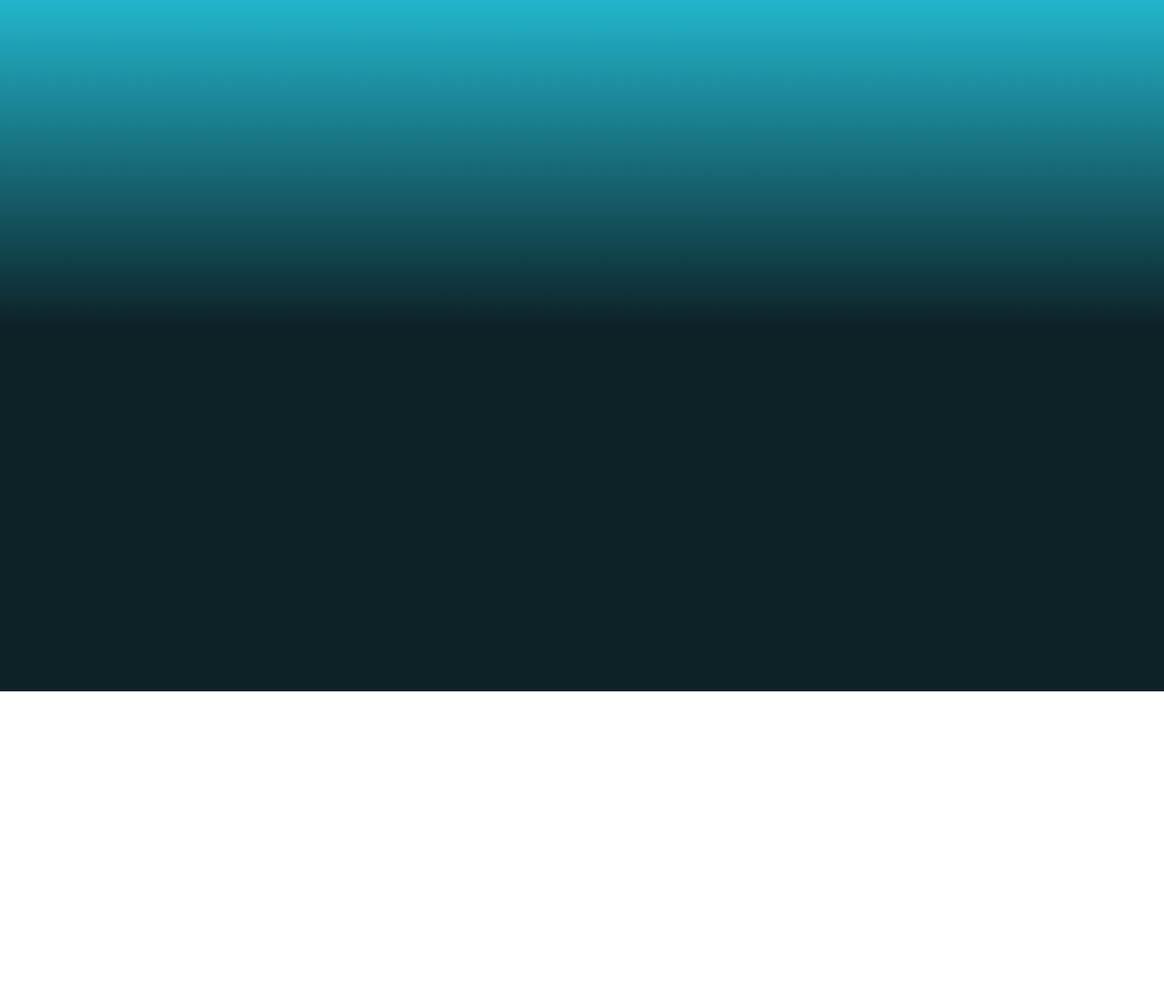
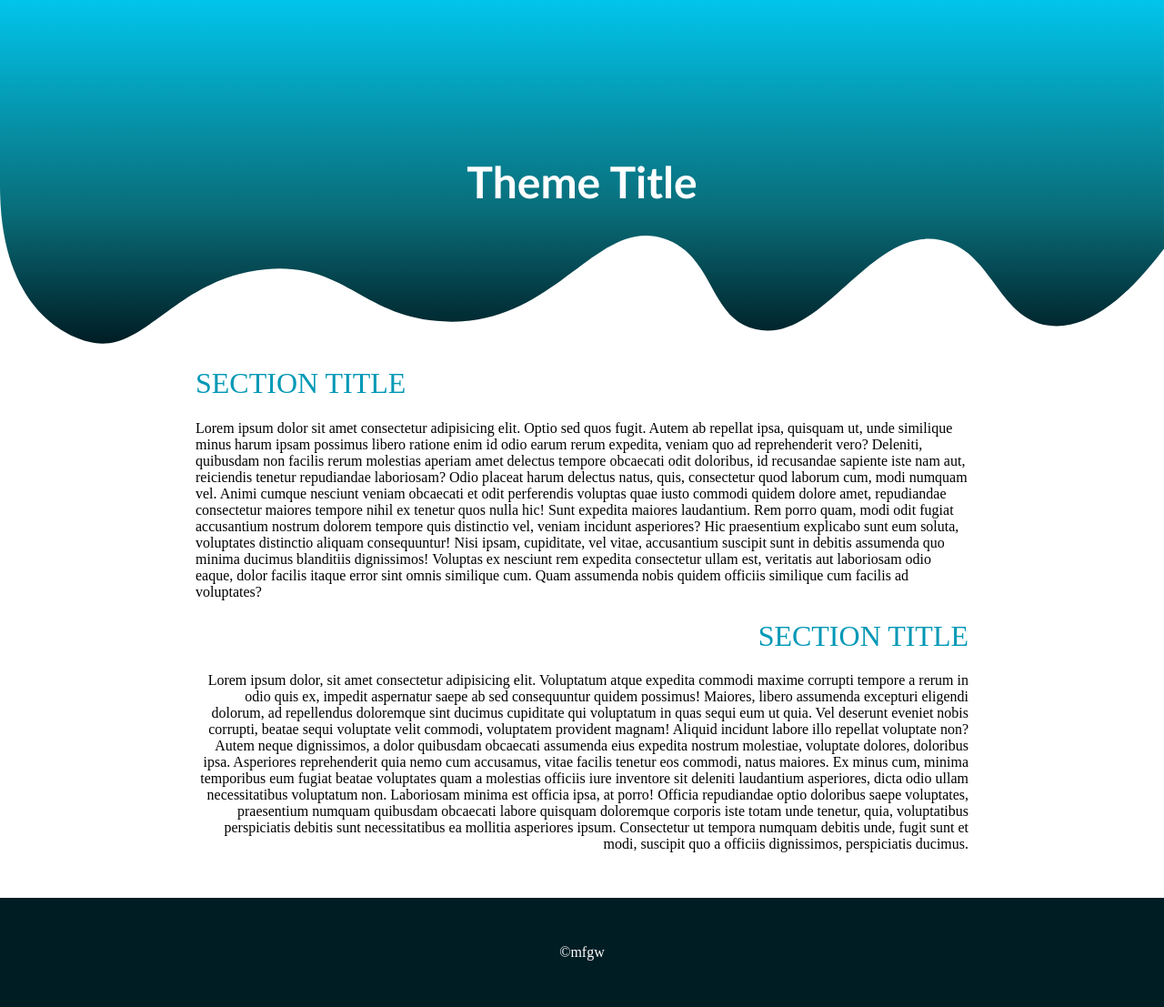
Before and after one commit to Roquemn/Mobilefriendlywebsites, a plain HTML site: page index.html in a window 1280 px wide. Shown: the part 40-1147 px from the top of the page at 91% size. Before the commit the page ends 800 px from the top, so only its background shows below. Drawn offline with Linux system fonts and the light colour scheme.

Commit message:
finished adding html element and styling

```diff
--- a/index.html
+++ b/index.html
@@ -1,5 +1,6 @@
 <!DOCTYPE html>
 <html lang="en">
+
 <head>
     <meta charset="UTF-8">
     <meta http-equiv="X-UA-Compatible" content="IE=edge">
@@ -7,10 +8,64 @@
     <link rel="stylesheet" href="./style/style.css">
     <title>Day 1 Take-Home</title>
 </head>
+
 <body>
-    <div class="bg-gradient">
+
+    <!-- Large container inside whole body -->
+
+    <div class="background">
+        <div class="theme-title">
+            <H1>Theme Title</H1>
+        </div>
+        <svg id="Layer_1" data-name="Layer 1" xmlns="http://www.w3.org/2000/svg" viewBox="0 0 1366 445.8">
+            <defs>
+                <style>
+                    .cls-1 {
+                        fill: url(#gradient);
+                    }
+                </style>
+                <linearGradient spreadMethod="pad" id="gradient" x1="0%" y1="100%" x2="0%" y2="0%">
+                    <stop offset="0%" style="stop-color:rgba(0,29,36,1);stop-opacity:1;" />
+                    <stop offset="35%" style="stop-color:rgba(9,109,121,1);stop-opacity:1;" />
+                    <stop offset="100%" style="stop-color:rgba(0,212,255,1);stop-opacity:1;" />
+                </linearGradient>
+            </defs>
+            <path class="cls-1"
+                d="M1366,334.59c-35.76,47.13-85.07,97-135.44,90-59.88-8.29-66.63-89.32-127.49-100.5-82.78-15.2-137.89,122.32-216,105-55.81-12.38-48.17-87.13-108-106.5-78.31-25.35-125.07,98-249,97.5-103.49-.42-121.3-69.87-217.49-61.5-107.29,9.34-142.49,100.74-207,85.5C72.27,436.21,0,399.09,0,261.1V0H1366Z" />
+        </svg>
+
+        <!-- Paragraph Section starts, Large container wrapping two paragraph sections-->
+
+        <div class="paragraph-container">
+            <div class="section-1">
+                <h1 class="title-1">SECTION TITLE</h1>
+                <p> Lorem ipsum dolor sit amet consectetur adipisicing elit. Optio sed quos fugit. Autem ab repellat ipsa, quisquam ut, unde similique minus harum ipsam possimus libero ratione enim id odio earum rerum expedita, veniam quo ad reprehenderit vero? Deleniti, quibusdam non facilis rerum molestias aperiam amet delectus tempore obcaecati odit doloribus, id recusandae sapiente iste nam aut, reiciendis tenetur repudiandae laboriosam? Odio placeat harum delectus natus, quis, consectetur quod laborum cum, modi numquam vel. Animi cumque nesciunt veniam obcaecati et odit perferendis voluptas quae iusto commodi quidem dolore amet, repudiandae consectetur maiores tempore nihil ex tenetur quos nulla hic! Sunt expedita maiores laudantium. Rem porro quam, modi odit fugiat accusantium nostrum dolorem tempore quis distinctio vel, veniam incidunt asperiores? Hic praesentium explicabo sunt eum soluta, voluptates distinctio aliquam consequuntur! Nisi ipsam, cupiditate, vel vitae, accusantium suscipit sunt in debitis assumenda quo minima ducimus blanditiis dignissimos! Voluptas ex nesciunt rem expedita consectetur ullam est, veritatis aut laboriosam odio eaque, dolor facilis itaque error sint omnis similique cum. Quam assumenda nobis quidem officiis similique cum facilis ad voluptates?</p>
+
+
+            </div>
+            <div class="section-2">
+                <h1 class="title-2">SECTION TITLE</h1>
+                <p> Lorem ipsum dolor, sit amet consectetur adipisicing elit. Voluptatum atque expedita commodi maxime corrupti tempore a rerum in odio quis ex, impedit aspernatur saepe ab sed consequuntur quidem possimus! Maiores, libero assumenda excepturi eligendi dolorum, ad repellendus doloremque sint ducimus cupiditate qui voluptatum in quas sequi eum ut quia. Vel deserunt eveniet nobis corrupti, beatae sequi voluptate velit commodi, voluptatem provident magnam! Aliquid incidunt labore illo repellat voluptate non? Autem neque dignissimos, a dolor quibusdam obcaecati assumenda eius expedita nostrum molestiae, voluptate dolores, doloribus ipsa. Asperiores reprehenderit quia nemo cum accusamus, vitae facilis tenetur eos commodi, natus maiores. Ex minus cum, minima temporibus eum fugiat beatae voluptates quam a molestias officiis iure inventore sit deleniti laudantium asperiores, dicta odio ullam necessitatibus voluptatum non. Laboriosam minima est officia ipsa, at porro! Officia repudiandae optio doloribus saepe voluptates, praesentium numquam quibusdam obcaecati labore quisquam doloremque corporis iste totam unde tenetur, quia, voluptatibus perspiciatis debitis sunt necessitatibus ea mollitia asperiores ipsum. Consectetur ut tempora numquam debitis unde, fugit sunt et modi, suscipit quo a officiis dignissimos, perspiciatis ducimus.</p>
+
+
+
+            </div>
+
+        </div>
+
+        <!-- Footer starts -->
+
+
+        <footer>
+            <p class="copyright">&copy;mfgw</p>
+        </footer>
+
+
+
 
     </div>
 
+
 </body>
+
 </html>
--- a/style/style.css
+++ b/style/style.css
@@ -3,9 +3,63 @@ body {
     padding: 0;
 }
 
-.bg-gradient{
+.background {
     height: 100vh;
     width: 100vw;
-    background-image: linear-gradient(#25C5DD,#0D2227 50%);
+    background-color: #fff;
+}
+
+.theme-title {
+    /* display: flex;
+    justify-content: center;
+    align-items: center; */
+    color: rgb(255, 255, 255);
+    position: absolute;
+    top: 30%;
+    left: 50%;
+    transform: translate(-50%, -50%);
+    /* width: 30%; */
+    font-size: 24px;
+    font-family: 'Calibri', sans-serif;
+}
+
+.paragraph-container {
+    /* height: 100vh; */
+    width: 100vw;
+    /* background-color: aqua; */
+    padding: 0px;
+}
+
+.section-1 {
+    padding: 0px 215px;
+}
+
+.section-2 {
+    /* text-align: justify; */
+    text-align: right;
+    padding: 0px 215px;
 
 }
+
+.title-1,
+.title-2 {
+    color: rgb(0, 152, 182);
+    font-weight: 500;
+}
+
+
+footer {
+    display: flex;
+    justify-content: center;
+    align-items: center;
+    height: 15vh;
+    width: 100vw;
+    background-color: rgba(0, 29, 36, 1);
+    margin-top: 50px;
+}
+
+.copyright {
+    /* display: flex;
+    justify-content: center; */
+    color: #fff;
+}
```
